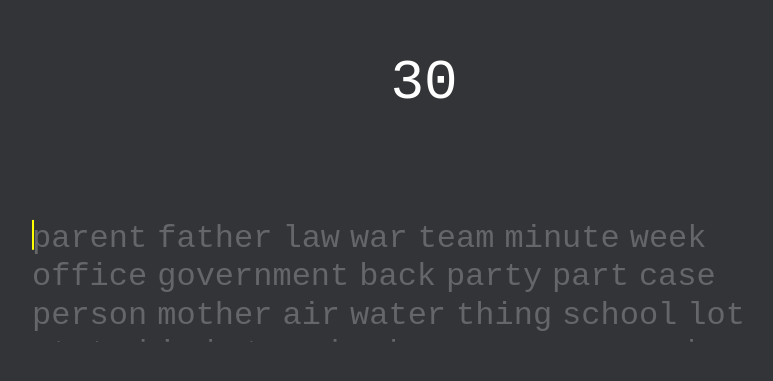
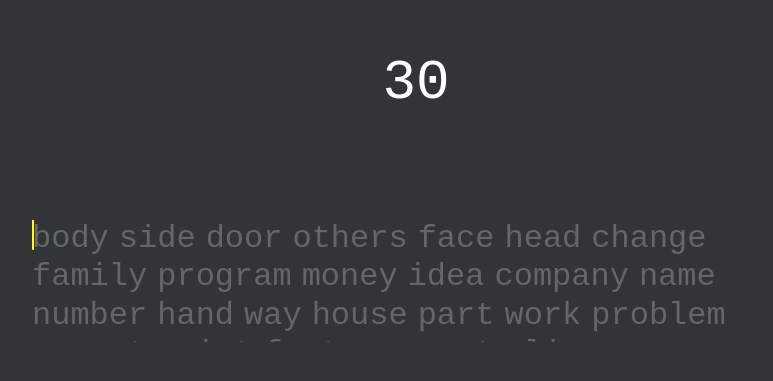
Before and after one commit to JohanChristiansson/Avancerad-webbprogrammering-TDDD27, a Next.js app in the folder typewizard/: page / in a window 1280 px wide. Shown: the part 119-500 px from the top of the page, without its empty margins (224-997 px from the left). Built offline with nearby package versions, Linux system fonts and the light colour scheme.

Commit message:
Game fully working even row-switching! (I was starting to go mad) Simple stats also added

```diff
--- a/typewizard/app/gamelogic/engine.tsx
+++ b/typewizard/app/gamelogic/engine.tsx
@@ -20,12 +20,13 @@ export function getRandomWords(nrOfWords: number, seed: string) {
     ];
 
     const randomWords: string[] = [];
-    const rng = seedrandom(seed); // Seeded random number generator
+    //const rng = seedrandom(seed); // Seeded random number generator
     const wordsLength: number = words.length;
 
     while (randomWords.length < nrOfWords) {
         // Generate a random index using the seeded random number generator
-        const randomIndex: number = Math.floor(rng() * wordsLength);
+        //const randomIndex: number = Math.floor(rng() * wordsLength);
+        const randomIndex: number = Math.floor(Math.random() * words.length);
         const randomWord: string = words[randomIndex];
 
         // Avoid duplicates
@@ -36,30 +37,3 @@ export function getRandomWords(nrOfWords: number, seed: string) {
 
     return randomWords;
 }
-
-
-
-
-export function getWordsPerRow(words: string[], width: number, charWidth: number, spaceWidth: number) {
-
-    let sum = 0;
-    let wordsPerRow: number[] = [];
-    let row = 0;
-    let bonus = 1;
-
-
-    for(let i = 0; i < words.length; i++) {
-
-        if(sum + words[i].length*charWidth + spaceWidth < width) {
-            sum = sum + words[i].length*charWidth + spaceWidth;
-        }
-        else {
-            wordsPerRow[row] = i;
-            sum = 0;
-            row++;
-        }
-
-
-    }
-    return wordsPerRow;
-}
--- a/typewizard/app/globals.css
+++ b/typewizard/app/globals.css
@@ -57,9 +57,32 @@ body
 
 .timer {
   color: white;
+  display: flex; /* Use flexbox */
+  justify-content: center; /* Center horizontally */
+  align-items: center; /* Center vertically */
   position: absolute;
-  left: 48%;
+  left: 0;
   top: 20%;
+  width: 100%; /* Ensure full width */
   font-size: 350%;
   font-family: 'Roboto Mono', monospace;
 }
+
+.statsBox {
+  width: 25vw; /* Set width to 50% of the viewport width */
+  height: 25vh; /* Set height to 25% of the viewport height */
+  position: absolute; /* Center the div horizontally and vertically */
+  top: 50%;
+  left: 55%;
+  transform: translate(-50%, -50%);
+
+  /* STYLING*/
+  display: flex;
+  flex-direction: column; /* Arrange items vertically */
+  justify-content: center; /* Center items vertically */
+  font-family: 'Roboto Mono', monospace;
+  font-size: 24px;
+  line-height: 1.2; /* Adjust line height as per your design */
+  max-height: calc(1.7 * 2.25em); /* Calculate max height based on line height and larger font size */
+ /* overflow: hidden;*/
+}
--- a/typewizard/app/page.tsx
+++ b/typewizard/app/page.tsx
@@ -1,5 +1,5 @@
 'use client'
-import {getRandomWords, getWordsPerRow} from '../app/gamelogic/engine'
+import {getRandomWords} from '../app/gamelogic/engine'
 import '../app/globals.css';
 import React, { useState, useEffect, useRef } from 'react';
 
@@ -11,9 +11,11 @@ const getWidthInPx = (element: HTMLElement | null): number => {
 
 export default function Home() {
 
-  //TIMER
-  const [timer, setTimer] = useState(30); // 30 seconds timer
-  const [timerRunning, setTimerRunning] = useState(false);
+  //TIMER-------------------------------------------------------------------------------------------------------------------------------------------------------------------------
+  const [timer, setTimer] = useState(30); // SET TIME HERE
+  const [timerRunning, setTimerRunning] = useState(false); //To start timer
+  const [timeLeft, setTimeLeft] = useState(true);         //To end game when timer reaches 0
+  const [showStats, setShowStats] = useState(false);     //To show stats when game over
 
   // Start the timer when the user presses the first letter
   const handleFirstLetterTyped = () => {
@@ -27,11 +29,14 @@ export default function Home() {
           intervalId = setInterval(() => {
               setTimer(prevTimer => {
                   if (prevTimer > 0) {
-                      return prevTimer - 1; // Decrement timer value if greater than 0
+                    const updatedTimer = prevTimer - 0.1;
+                    return prevTimer - 1; //Set to 1 decimals for style
                   } else {
                       // Timer reached zero, stop the timer
                       setTimerRunning(false);
                       clearInterval(intervalId);
+                      setShowStats(true);
+                      setTimeLeft(false);
                       return 0;
                   }
               });
@@ -42,41 +47,36 @@ export default function Home() {
       return () => clearInterval(intervalId);
   }, [timerRunning]);
 
+//-----------------------------------------------------------------------------------------------------------------------------------
 
 
-
-
+//--------------------------GAME LOGIC--------------------------------------------------------------------------------------------------------------------------------------------------
 
   //LOGIC VARIABLES
   const wordBoxRef = useRef<HTMLDivElement>(null);          //Declaring the wordbox div here so we can determine its width regardless of screen size
   const [words, setWords] = useState<string[]>([]);        //The random words
-  const [typedLetters, setTypedLetters] = useState<{ letter: string; correct: boolean; wordIndex: number; position: number }[]>([]); //List of all input characters, if they are correct, and their position
-
-
+  const [typedLetters, setTypedLetters] = useState<{ letter: string; correct: boolean; wordIndex: number; position: number }[]>([]); //List of all input characters if they are correct, and their position
 
   //STYLING VARIABLES
   const [nrOfChars, setNrOfChars] = useState<number>(0);
   const [nrOfSpaces, setNrOfSpaces] = useState<number>(0);
-  const [currentRowIndex, setCurrentRowIndex] = useState<number>(0); //Which row we are currently on
-  const [wordsPerRowState, setWordsPerRowState] = useState<number>(0);
+  const [currentRowIndex, setCurrentRowIndex] = useState<number>(0);
+  const charWidth = 17.5;
+  const spaceWidth = 10.5;
+  const rowHeight = 38;
+  let letterIndex = 0;      //Which letter in the current word the user is on
+  let wordIndex = 0;       //Which word (in total) the user is on
+  let pxPerRow = 0;       //Ammount of width in px that has been input on the current row
 
-
-
-  let letterIndex = 0;     //Which letter in the current word the user is on
-  let wordIndex = 0;      //Which word (in total) the user is on
-  let simpleRow = 0;
-
-
-  useEffect(() => {                                        //STUFF THAT LOADS WHEN APPLICATION STARTS
-    setWords(getRandomWords(100,"1337851"));
-  },[]);
+  //STATS
+  const [rawCharInput, setRawCharInput] = useState<number>(0);
+  const [rawWordInput, setRawWordInput] = useState<number>(0);
+  const accuracy = ((typedLetters.filter(item => item.correct).length / rawCharInput) * 100).toFixed(2);
+  let correctWords = 0;
 
   useEffect(() => {
-    if (words.length > 0) {
-        const wordBoxWidth = getWidthInPx(wordBoxRef.current);
-        console.log(getWordsPerRow(words, getWidthInPx(wordBoxRef.current), 17.5, 10.5));
-    }
-}, [words]);
+    setWords(getRandomWords(100,"1337851"));  //Getting random words, note that seed is currently deactivated
+  },[]);
 
 
 
@@ -84,17 +84,17 @@ export default function Home() {
 
   useEffect(() => {
 
-
     const handleKeyDown = (event: KeyboardEvent) => {
 
       const { key, code } = event;
       const currentWord = words[wordIndex];
+      const nextWord = words[wordIndex + 1];
       const currentLetter = currentWord[letterIndex];
       const letterIndexState = letterIndex;       //letterIndex made const to be used in useState
-      const currentWordsPerRow = getWordsPerRow(words, getWidthInPx(wordBoxRef.current), 17.5, 10.5)[simpleRow];
 
+      if(timeLeft) { //To disable keyboard input when timer has run out
 
-      if (/^[a-zA-Z]$/.test(key) && !timerRunning) { //If letter-key
+        if (/^[a-zA-Z]$/.test(key) && !timerRunning) { //If letter-key and timer is not started, start timer
           handleFirstLetterTyped();
         }
 
@@ -102,6 +102,7 @@ export default function Home() {
           setNrOfChars(prevNrOfChars => prevNrOfChars + 1);
           letterIndex = letterIndex + 1;
           const position = letterIndex - 1; // Position of the letter within the word
+          pxPerRow = pxPerRow + charWidth;
           if(key == currentLetter) {
             setTypedLetters(prevTypedLetters => [...prevTypedLetters, { letter: key, correct: true, wordIndex, position }]);
           } else {
@@ -113,37 +114,36 @@ export default function Home() {
         else if(key == ' ') {
           if(letterIndex != currentWord.length) {   //If not on last letter, aka skipping the word
             setNrOfChars(prevNrOfChars => prevNrOfChars + (currentWord.length - letterIndexState));
+            pxPerRow =  pxPerRow + (currentWord.length - letterIndexState)*charWidth;
           }
           setNrOfSpaces(prevNrOfSpaces => prevNrOfSpaces + 1);
           wordIndex = wordIndex + 1;
-        console.log(wordIndex);
+          setRawWordInput(prevRawWordInput => prevRawWordInput + 1);
           letterIndex = 0;
-        if(wordIndex >= currentWordsPerRow) {
-          setCurrentRowIndex(prevRowIndex => prevRowIndex + 1);
+          pxPerRow = pxPerRow + spaceWidth;
+          if(pxPerRow + (nextWord.length * charWidth) >= getWidthInPx(wordBoxRef.current)) { //Row switching, inside the space statement, triggered when pressing space
+            setCurrentRowIndex(prevRowIndex => prevRowIndex + 1);                           //upon completing last word of the row
             setNrOfChars(0);
             setNrOfSpaces(0);
-          simpleRow++;
+            pxPerRow = 0;
 
           }
         }
-
 
         else if(code === "Backspace" && letterIndex != 0) { //Pressing backspace, while not on the first letter of a word
           setNrOfChars(prevNrOfChars => prevNrOfChars - 1);
           letterIndex = letterIndex - 1;
           setTypedLetters(prevTypedLetters => prevTypedLetters.slice(0, -1));
+          pxPerRow = pxPerRow - charWidth;
         }
 
-      else if(code === "Enter") {
-        setCurrentRowIndex(prevRowIndex => prevRowIndex + 1);
-        setNrOfChars(0);
-        setNrOfSpaces(0);
-        simpleRow++;
-        wordIndex++;
-        letterIndex = 0;
+        //SETTING THE STAT-VARIABLES
+        if(/^[a-zA-Z]$/.test(key)) {
+          setRawCharInput(prevRawCharInput => prevRawCharInput + 1);
         }
+      }
+    };
 
-    };
 
     window.addEventListener('keydown', handleKeyDown);
 
@@ -151,12 +151,26 @@ export default function Home() {
       window.removeEventListener('keydown', handleKeyDown);
     };
   },[words]);
+//------------------------------------------------------------------------------------------------------------------------------
 
+//-------------------RENDERING------------------------------------------------------------------------------------------------------------------------------------------------
 
+  const renderStats = () => {
+    return (
+      <div className="statsBox">
+        <p>Raw character input: {rawCharInput}</p>
+        <p>Raw words per minute: {rawWordInput * 2}</p>
+        <p>Accuracy: {accuracy}%</p>
+        <p>Words per Minute: </p>
+      </div>
+    );
+  };
 
   return (
     <main>
+
       <h1 className="timer">{timer}</h1>
+      {timeLeft && (
       <div ref={wordBoxRef} className="wordBox">
 
      {/*CURSOR*/}
@@ -164,7 +178,7 @@ export default function Home() {
         className="cursor"
         style={{
           position: 'absolute',
-          left: `${nrOfChars * 17.5 + nrOfSpaces*10.5}px`,
+          left: `${nrOfChars * charWidth + nrOfSpaces*spaceWidth}px`,
           height: '30px',
           width: '2px',
           backgroundColor: 'yellow',
@@ -174,7 +188,7 @@ export default function Home() {
 
      {/*WORDS*/}
      {words.map((word, wIndex) => (
-          <span key={wIndex} className={'word'} style={{ position: 'relative', top: `${-38 * currentRowIndex}px` }}>
+          <span key={wIndex} className={'word'} style={{ position: 'relative', top: `${-rowHeight * currentRowIndex}px` }}>
             {word.split('').map((letter, lIndex) => {
               const typedLetter = typedLetters.find(item => item.wordIndex === wIndex && item.position === lIndex);
               if (typedLetter) {
@@ -189,11 +203,11 @@ export default function Home() {
               }
               return <span key={lIndex}>{letter}</span>;
             })}
-            {/* Render space after each word */}
-            {' '}
           </span>
         ))}
       </div>
+      )}
+      {showStats && renderStats()}
     </main>
   );
 }
```
Lines whose indentation alone changed are shown as unchanged.
